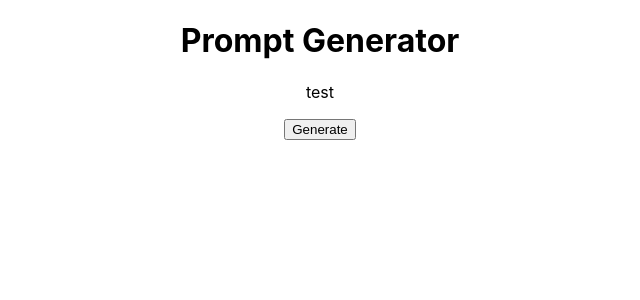
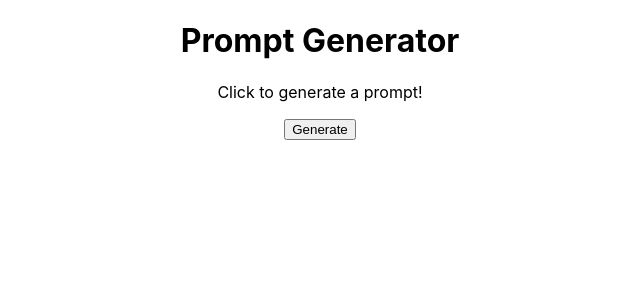
Before and after one commit to sharkham/prompt-generator, a React (Create React App) app: page / in a window 1280 px wide. Shown: the top 300 px of the page, without its empty margins (320-960 px from the left). Built offline with nearby package versions, Linux system fonts and the light colour scheme.

Commit message:
Replaces 'test' initial state with 'Click to generate a prompt'

```diff
--- a/src/components/Generator.js
+++ b/src/components/Generator.js
@@ -7,7 +7,7 @@ const Generator = () => {
 
   // })
 
-  const [prompt, setPrompt] = useState("test")
+  const [prompt, setPrompt] = useState("Click to generate a prompt!")
 
 
 
```
